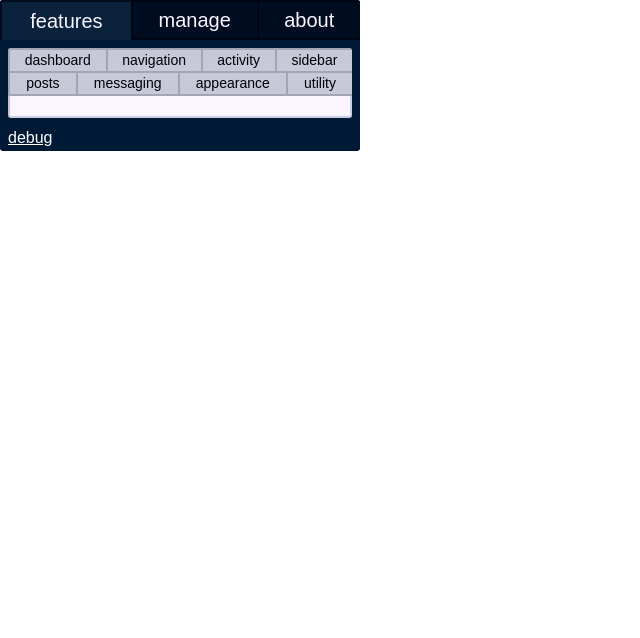
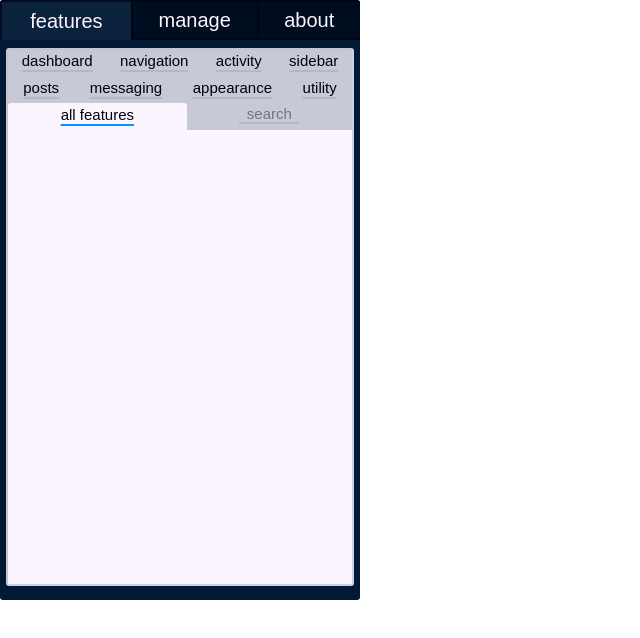
Before and after one commit to enchanted-sword/Dashboard-Plus, a browser extension: page source/meta/menu.html in a window 1280 px wide. Shown: the whole page, without its empty margins (0-640 px from the left). Drawn offline with Linux system fonts and the light colour scheme.

Commit message:
menu style tweaks

```diff
--- a/source/meta/menu.css
+++ b/source/meta/menu.css
@@ -17,8 +17,10 @@
   transition: 0.3s;
   scrollbar-width: none;
 }
+html, menu, body {
+  width: 360px;
+}
 body {
-  width: 360px;
   margin: 0;
   padding: 0;
   overflow: hidden;
@@ -34,9 +36,9 @@ h2 { font-size: 20px; }
 h3 { font-size: 18px; }
 
 #ui-menu {
-  width: 360px;
+  height: 600px;
+  overflow: hidden;
   background: rgb(var(--navy));
-  padding-bottom: 1px;
   border-radius: 3px;
 }
 
@@ -72,9 +74,10 @@ h3 { font-size: 18px; }
 .ui-section {
   display: none;
   width: calc(100% - 16px);
-  margin: 8px auto;
+  margin: 8px auto 0;
   background: rgb(var(--white));
   border-radius: 3px;
+  border: 2px inset rgba(var(--navy), .2);
 }
 .ui-section[active="true"] { display: block; }
 
@@ -82,7 +85,7 @@ h3 { font-size: 18px; }
   width: 100%;
   display: flex;
   flex-flow: column nowrap;
-  background: rgb(var(--white));
+  background-color: color-mix(in srgb, rgb(var(--white)), rgb(var(--navy)) 20%);
   border-radius: 3px 3px 0 0;
 }
 .ui-row {
@@ -93,26 +96,48 @@ h3 { font-size: 18px; }
 }
 .ui-row:has(button[active="true"]) { order: 2 }
 .ui-featureTab {
-  font-size: 14px;
+  font-size: 15px;
   flex-grow: 1;
-  background-color: rgba(var(--navy), .2);
-  border: 2px solid rgba(var(--navy), .2);
-  border-style: solid none none solid;
+  background-color: color-mix(in srgb, rgb(var(--white)), rgb(var(--navy)) 20%);
+  border: none;
+  text-decoration: underline rgba(var(--navy), .1) 2px;
+  text-underline-position: under;
+  padding-bottom: 4px;
 }
-.ui-row:has(button[active="true"]) .ui-featureTab { border-style: solid none solid solid; }
+/* .ui-row:has(button[active="true"]) .ui-featureTab { border-bottom-color: rgba(var(--navy), .2); } */
 .ui-featureTab[active="true"] {
   background-color: rgb(var(--white));
-  border-style: solid solid none !important;
+  cursor: default !important;
+  border-radius: 3px 3px 0 0;
+  text-decoration-color: rgb(var(--accent));
 }
-.ui-featureTab[active="true"]:hover { background: rgba(var(--navy), .16); }
-.ui-featureTab:hover {
-  flex-grow: 1.1;
-  background: rgba(var(--navy), .32);
+.ui-featureTab:not([active="true"]):hover {
+  flex-grow: 1.25;
+  background-color: color-mix(in srgb, rgb(var(--white)), rgb(var(--navy)) 32%);
 }
-.ui-featureTab[target="all"][active="true"] {
-  border-style: none none solid solid !important;
-  background-color: rgba(var(--navy), .2) !important;
-  font-size: 0;
+.ui-featureTab[target="all"] {
+  padding-bottom: 2px;
+}
+
+#ui-featureSearch {
+  border: none;
+  border-bottom: 2px solid rgba(var(--navy), .1);
+  outline: none;
+  font-size: 15px;
+  background-color: transparent;
+
+  &:not([active="true"] > input) {
+    padding: 0;
+    width: 60px;
+    text-align: center;
+    border-bottom: 2px solid rgba(var(--navy), .1);
+
+    &::placeholder { opacity: 1; }
+  }
+  &:is([active="true"] > input) {
+    border-bottom-color: rgb(var(--accent));
+
+  }
 }
 
 div.ui-featureCategory { display: none; }
@@ -122,10 +147,8 @@ ul.ui-featureCategory {
   padding: 0;
 }
 #ui-featureContainer {
-  padding: 12px 8px 8px;
-  border: 2px solid rgba(var(--navy), .2);
-  border-style: none inset inset inset;
-  max-height: 480px;
+  padding: 0 8px 8px;
+  height: 446px;
   overflow-y: auto;
   overflow-x: hidden;
   scrollbar-width: thin;
--- a/source/meta/menu.html
+++ b/source/meta/menu.html
@@ -18,6 +18,9 @@
         <nav id="ui-featureTabs">
           <div class="ui-row">
             <button class="ui-featureTab" target="all" active="true">all features</button>
+            <button class="ui-featureTab" target="search" active="false">
+              <input id="ui-featureSearch" type="text" placeholder="search">
+            </button>
           </div>
           <div class="ui-row">
             <button class="ui-featureTab" target="dashboard">dashboard</button>
@@ -41,7 +44,9 @@
         <div class="ui-featureCategory" id="ui-messaging"></div>
         <div class="ui-featureCategory" id="ui-appearance"></div>
         <div class="ui-featureCategory" id="ui-utility"></div>
-        <ul id="ui-featureContainer"></ul>
+        <ul id="ui-featureContainer">
+          <div style="position: sticky; top: 0; z-index: 100; border-top: 12px solid rgb(var(--white));"></div>
+        </ul>
       </section>
       <section class="ui-section" id="ui-manage">
         <div class="ui-card">
@@ -50,6 +55,7 @@
             <button id="ui-export">export preferences</button>
           </div>
         </div>
+        <a style="margin: 8px;" href="menu.html">debug</a>
       </section>
       <section class="ui-section" id="ui-about">
         <div class="ui-card">
@@ -60,8 +66,6 @@
           <a href="https://www.paypal.com/paypalme/dragongirled" target="_blank" class="ui-aboutLink">support my work!</a>
         </div>
       </section>
-
-      <a style="color: white; margin: 8px;" href="menu.html">debug</a>
     </main>
 
     <script src="menu.js"></script>
```
